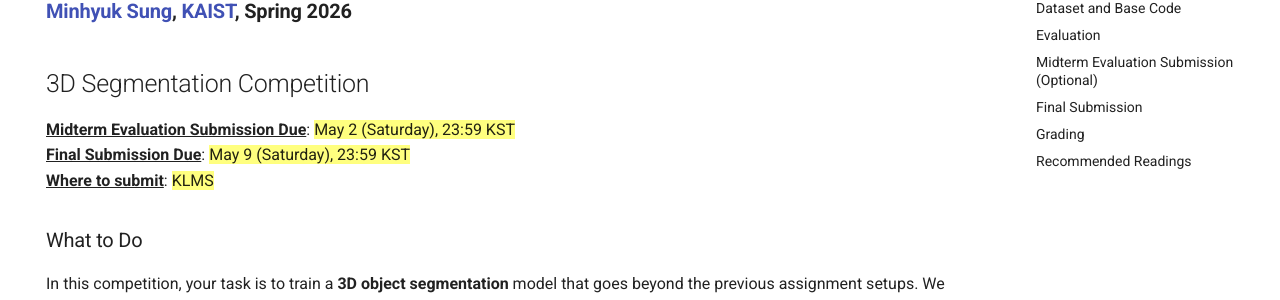
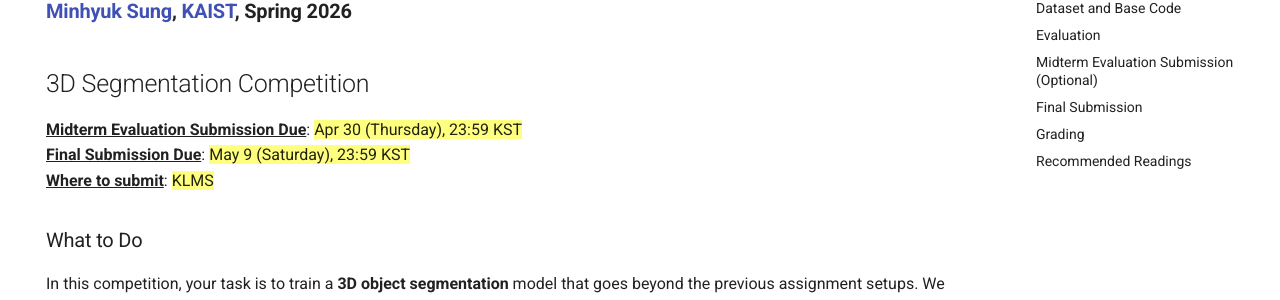
Before and after one commit to mhsung/kaist-cs479-spring-2026, an MkDocs documentation site: the page built from docs/3d-segmentation-competition.md, in a window 1280 px wide and 900 px high. Shown: the part 232-532 px from the top of the window. Built offline with MkDocs 1.6.1 and Material for MkDocs 9.7.7, drawn with Linux system fonts in a browser that asks for light colours.

Commit message:
Updated.

```diff
--- a/docs/3d-segmentation-competition.md
+++ b/docs/3d-segmentation-competition.md
@@ -12,7 +12,7 @@ hide:
 
 ## 3D Segmentation Competition
 
-^^**Midterm Evaluation Submission Due**^^: ==May 2 (Saturday), 23:59 KST==
+^^**Midterm Evaluation Submission Due**^^: ==Apr 30 (Thursday), 23:59 KST==
 ^^**Final Submission Due**^^: ==May 9 (Saturday), 23:59 KST==
 ^^**Where to submit**^^: ==KLMS==
 
```
Also changed, not shown: docs/index.md (+1 -1 lines).
